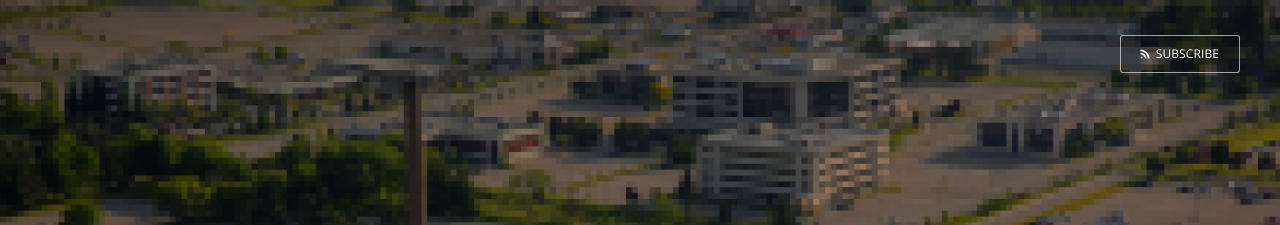
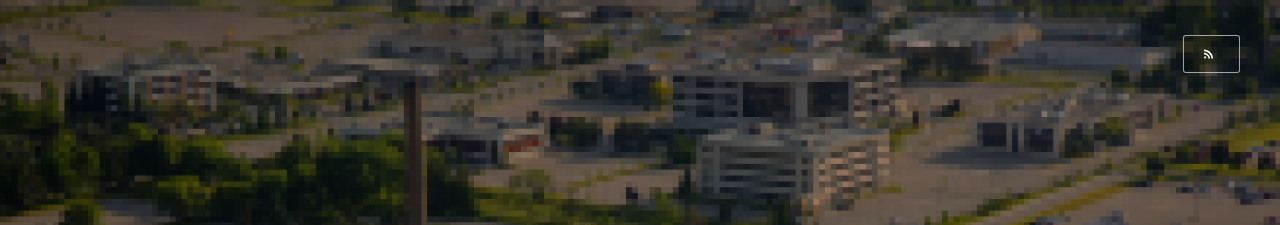
Before and after one commit to jakecurran/jakecurran.github.io, a Jekyll site: the page built from index.html, in a window 1280 px wide. Shown: the top 225 px of the page. Built offline with Jekyll 4.4.1, drawn with Linux system fonts in a browser that asks for light colours; Markdown is read by kramdown in place of the engine named in the settings; the list of posts is cut into pages by our own code.

Commit message:
Remove 'SUBSRIBE' text from RSS button

```diff
--- a/_layouts/page.html
+++ b/_layouts/page.html
@@ -5,7 +5,7 @@
 
 <nav class="main-nav clearfix">
     <a class="back-button icon-arrow-left" href="{{ site.baseurl }}">Home</a>
-    <a class="subscribe-button icon-feed" href="{{ site.baseurl }}rss.xml">Subscribe</a>
+    <a class="subscribe-button icon-feed" href="{{ site.baseurl }}rss.xml"></a>
 </nav>
 
 
--- a/_layouts/post.html
+++ b/_layouts/post.html
@@ -8,7 +8,7 @@
 <header class="main-header post-head {% if page.cover %}" style="background-image: url({{ page.cover }}) {%else%}no-cover{% endif %}">
     <nav class="main-nav {% if page.cover %} overlay {% endif %} clearfix">
         <a class="back-button icon-arrow-left" href="{{ site.baseurl }}">Home</a>
-        <a class="subscribe-button icon-feed" href="{{ site.baseurl }}rss.xml">Subscribe</a>
+        <a class="subscribe-button icon-feed" href="{{ site.baseurl }}rss.xml"></a>
     </nav>
 </header>
 
--- a/index.html
+++ b/index.html
@@ -11,7 +11,7 @@
                     <img src="{{ page.logo }}" alt="Blog Logo" />
                 </a>
             {% endif %}
-        <a class="subscribe-button icon-feed" href="{{ site.baseurl }}rss.xml">Subscribe</a>
+        <a class="subscribe-button icon-feed" href="{{ site.baseurl }}rss.xml"></a>
     </nav>
     <div class="vertical">
         <div class="main-header-content inner">
```
